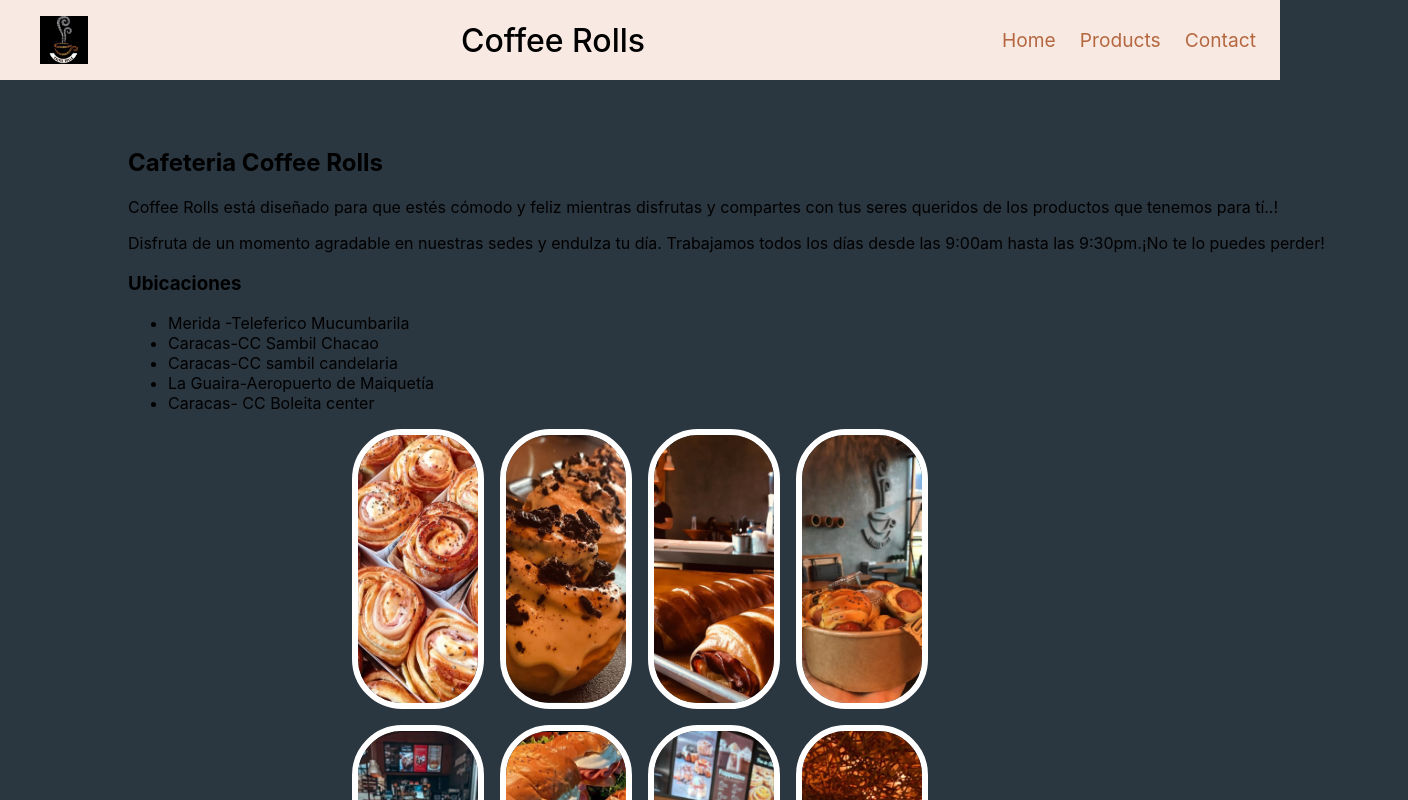
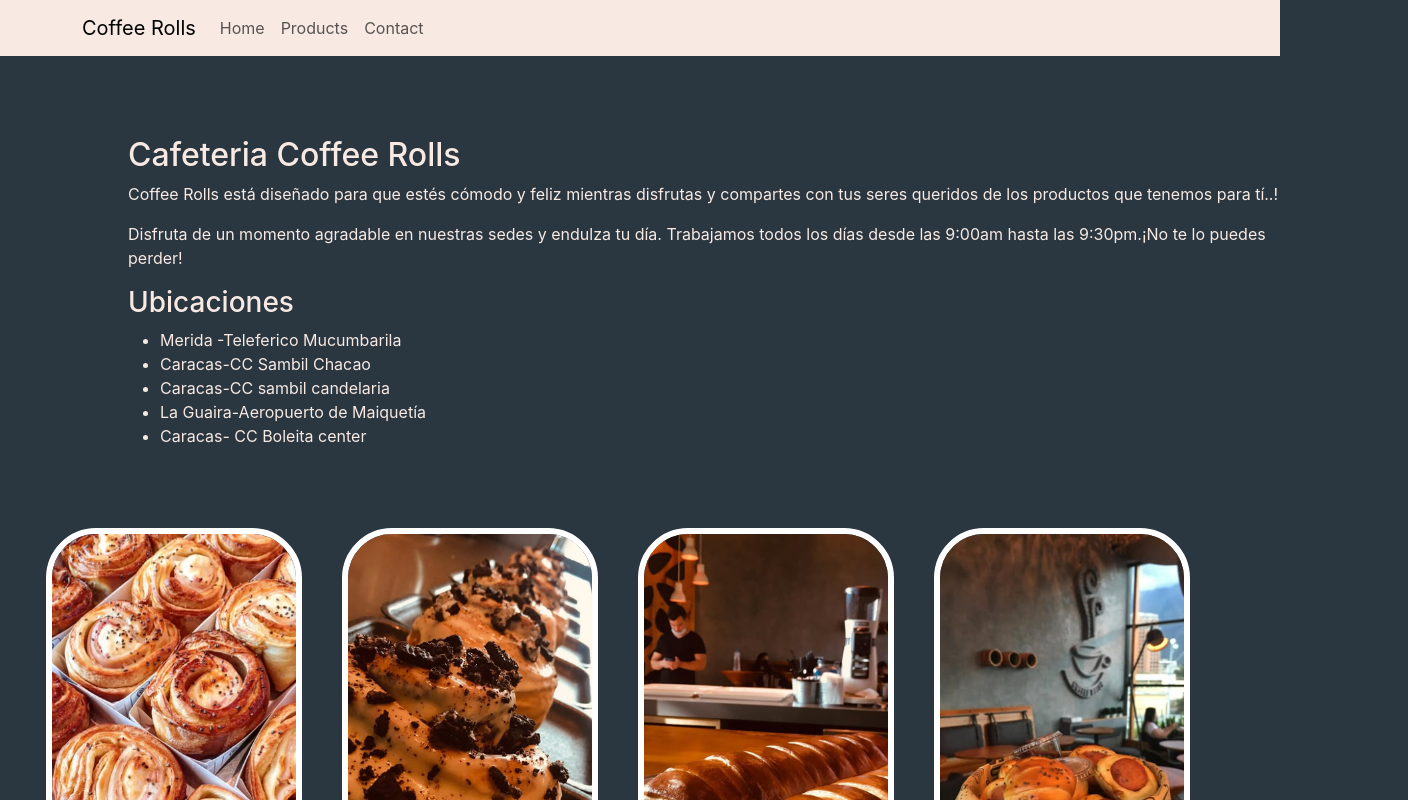
Before and after one commit to GenesisUVM/Coffee_rolls, a React (Create React App) app in the folder coffee_roll/: page / in a window 1280 px wide. Shown: the top 800 px of the page, 1408 px wide, since content can reach past the window. Built offline with nearby package versions, Linux system fonts and the light colour scheme.

Commit message:
Implementacion de bootstrap en el nav y footer

```diff
--- a/coffee_roll/package.json
+++ b/coffee_roll/package.json
@@ -3,8 +3,11 @@
   "version": "0.1.0",
   "private": true,
   "dependencies": {
+    "bootstrap": "^5.3.3",
+    "coffee_roll": "file:",
     "cra-template": "1.2.0",
     "react": "^19.0.0",
+    "react-bootstrap": "^2.10.8",
     "react-dom": "^19.0.0",
     "react-router-dom": "^7.1.3",
     "react-scripts": "5.0.1",
--- a/coffee_roll/src/componentes/Footer.js
+++ b/coffee_roll/src/componentes/Footer.js
@@ -0,0 +1,28 @@
+import React from 'react';
+import { Link } from 'react-router-dom';
+import Container from 'react-bootstrap/Container';
+import Nav from 'react-bootstrap/Nav';
+import Navbar from 'react-bootstrap/Navbar';
+import './Navbar.css';
+
+
+function Footer(){
+
+    return(
+        <Navbar expand="lg" className="custom-footer"  variant="dark">
+        <Container>
+          <Navbar.Brand href="#home">Coffee Rolls</Navbar.Brand>
+          <Navbar.Toggle aria-controls="basic-navbar-nav" />
+        <Navbar.Collapse id="basic-navbar-nav">
+          <Nav className="me-auto">
+            <Nav.Link as={Link} to="/">Home</Nav.Link>
+            <Nav.Link as={Link} to="/promociones">Products</Nav.Link>
+            <Nav.Link as={Link} to="/reseñas">Contact</Nav.Link>
+            </Nav>
+            </Navbar.Collapse>
+          </Container>
+          </Navbar>
+    )
+};
+
+export default Footer
--- a/coffee_roll/src/componentes/Galeria.css
+++ b/coffee_roll/src/componentes/Galeria.css
@@ -1,18 +1,21 @@
 .contenedorGaleria{
-    width: 100%;
+    width: 90%;
+    position: relative;
     display: flex;
     justify-content: center;
-    height: 280px;
-    gap: 1rem;
+    height: 22vh;
+    gap: 1.5rem;
     transition: 0.3s;
     padding: 0;
+    margin-top: 2.5rem;
+
 }
 
 .contenedorGaleria li{
     position: relative;
-    left: -10%;
+
     overflow: hidden;
-    flex: 0 0 120px;
+    flex: 0 0 20vw;
     border-radius: 50px;
     cursor: pointer;
     border: 0.4rem solid #fff;
@@ -41,21 +44,21 @@
     font-size: 1.5rem;
     margin-bottom: 1rem;
     white-space: nowrap;
-    color: #fff;
+    color: #F8EAE3;
 }
 .contenedorGaleria p {
-    color: #fff;
+    color: #F8EAE3;
     font-size: 1.2rem;
     width: 100%;
 }
 .contenedorGaleria li .content{
     position: absolute;
     top: 0;
-    left: 3rem;
+    left: 0;
     right: 0;
     bottom: 0;
     z-index: 1;
-    color: #fff;
+    color: #F8EAE3;
     padding: 1.5rem;
     background: linear-gradient(0deg, rgb(0 0 0 / 70%) 10%, rgb(255 255 255 / 0%) 100%);
     opacity: 0;
@@ -66,7 +69,7 @@
 } .contenedorGaleria li .content span{
     position: absolute;
     z-index: 3;
-    left: 30%;
+    left: 50%;
     bottom: 0;
     translate: -50%;
     scale: 0.85;
@@ -74,7 +77,7 @@
     opacity: 0;
 }
 .contenedorGaleria li:hover{
-    flex: 0 1 266px;
+    flex: 0 1 55vw;
     scale: 1.1;
     z-index: 10;
     opacity: 1;
@@ -88,3 +91,31 @@
     opacity: 1;
     visibility: visible;
 }
+
+@media only screen and (min-width: 1200px){
+    .contenedorGaleria{
+        width: 85%;
+        height: 50vh;
+        gap: 2.5rem;
+
+    }
+    .contenedorGaleria li:hover{
+        flex: 0 0 30vw;
+
+    }
+    .contenedorGaleria:hover{
+        gap: 1.5rem;
+    }
+    .contenedorGaleria h3{
+
+        font-size: 1.2rem;
+
+    }
+    .contenedorGaleria p {
+
+        font-size: 1rem;
+
+    }
+
+
+}
--- a/coffee_roll/src/componentes/Navbar.css
+++ b/coffee_roll/src/componentes/Navbar.css
@@ -1,53 +1,9 @@
-.navBar{
-    background: #F8EAE3;
+.custom-navbar {
+    background-color: #F8EAE3;
+  }
+  .custom-footer{
+    background: #7B5937;
+    position: absolute;
     width: 100%;
-    height: 5rem;
-    position: absolute;
-    display: flex;
-    justify-content: space-around;
-    top: 0;
-}
-
-.logo{
-    width: 3rem;
-    margin: 1rem;
-}
-
-.nombre{
-    font-size: 1.2rem;
-    margin: auto;
-}
-
-.icon{
-    width: 3rem;
-    height: 3rem;
-    position: relative;
-    right: 1.5rem;
-    top: 1rem;
-}
-.link{
-    color: #B5673F;
-    font-size: 1.2rem;
-    text-decoration: none;
-    display: flex;
-    align-items: center;
-    padding-right: 1.5rem;
-}
-
-@media only screen and (min-width: 768px){
-    .logo{
-        padding-left: 1.5rem;
-
-    }
-    .nombre{
-        font-size: 2rem;
-        font-weight: 500;
-    }
-}
-
-@media only screen and (min-width: 1600px){
-    .nombre{
-        font-size: 2.5rem;
-
-    }
-}
+    bottom: 0;
+  }
--- a/coffee_roll/src/componentes/Navbar.js
+++ b/coffee_roll/src/componentes/Navbar.js
@@ -1,19 +1,35 @@
 import React from 'react';
-import {Link} from 'react-router-dom';
-import './Navbar.css'
-import logo from '../img/logo.png'
+import { Link } from 'react-router-dom';
+import Container from 'react-bootstrap/Container';
+import Nav from 'react-bootstrap/Nav';
+import Navbar from 'react-bootstrap/Navbar';
+import './Navbar.css';
 
-function Navbar(){
+
+function NavBar(){
 
     return(
-        <nav className="navBar">
-            <img src={logo} className='logo' alt='logo'></img>
-            <h2 className='nombre'>Coffee Rolls</h2>
-            <Link to={'/'} className='link'>Home</Link>
-            <Link to={'/promociones'} className='link'>Products</Link>
-            <Link to={'/reseñas'} className='link'>Contact</Link>
-        </nav>
+        <Navbar expand="lg" className="custom-navbar">
+        <Container>
+          <Navbar.Brand href="#home">Coffee Rolls</Navbar.Brand>
+          <Navbar.Toggle aria-controls="basic-navbar-nav" />
+        <Navbar.Collapse id="basic-navbar-nav">
+          <Nav className="me-auto">
+            <Nav.Link as={Link} to="/">Home</Nav.Link>
+            <Nav.Link as={Link} to="/promociones">Products</Nav.Link>
+            <Nav.Link as={Link} to="/reseñas">Contact</Nav.Link>
+            </Nav>
+            </Navbar.Collapse>
+          </Container>
+          </Navbar>
+        // <nav className="navBar">
+        //     <img src={logo} className='logo' alt='logo'></img>
+        //     <h2 className='nombre'>Coffee Rolls</h2>
+        //     <Link to={'/'} className='link'>Home</Link>
+        //     <Link to={'/promociones'} className='link'>Products</Link>
+        //     <Link to={'/reseñas'} className='link'>Contact</Link>
+        // </nav>
     )
 };
 
-export default Navbar
+export default NavBar
--- a/coffee_roll/src/index.js
+++ b/coffee_roll/src/index.js
@@ -1,5 +1,6 @@
 import React from 'react';
 import ReactDOM from 'react-dom/client';
+import 'bootstrap/dist/css/bootstrap.min.css';
 import './index.css';
 import App from './App';
 import reportWebVitals from './reportWebVitals';
--- a/coffee_roll/src/paginas/LandingPage.js
+++ b/coffee_roll/src/paginas/LandingPage.js
@@ -1,13 +1,13 @@
-import Navbar from '../componentes/Navbar'
+import NavBar from '../componentes/Navbar'
 import GaleriaImg from '../componentes/GaleriaImg'
-
+import Footer from '../componentes/Footer'
 import './paginas.css'
 
 function LandingPage (){
 
     return(
-        <>
-        <Navbar />
+        <div className='home'>
+        <NavBar />
         <div className='contenedor'>
             <span>
                 <h2>Cafeteria Coffee Rolls</h2>
@@ -25,7 +25,8 @@
 
             <GaleriaImg/>
         </div>
-        </>
+        < Footer />
+        </div>
     )
 };
 
--- a/coffee_roll/src/paginas/Promociones.js
+++ b/coffee_roll/src/paginas/Promociones.js
@@ -1,10 +1,12 @@
-import Navbar from '../componentes/Navbar'
+import Footer from '../componentes/Footer'
+import NavBar from '../componentes/Navbar'
 import './paginas.css'
 
 function Promociones (){
     return(
         <>
-        <Navbar />
+        <NavBar />
+        <Footer />
         </>
     )
 };
--- a/coffee_roll/src/paginas/Reseñas.js
+++ b/coffee_roll/src/paginas/Reseñas.js
@@ -1,10 +1,12 @@
-import Navbar from '../componentes/Navbar'
+import Footer from '../componentes/Footer'
+import NavBar from '../componentes/Navbar'
 import './paginas.css'
 
 function Reseñas (){
     return(
         <>
-        <Navbar />
+        <NavBar />
+        <Footer/>
         </>
     )
 };
--- a/coffee_roll/src/paginas/paginas.css
+++ b/coffee_roll/src/paginas/paginas.css
@@ -1,9 +1,27 @@
 body{
     background: #2A3640;
 }
-
+.home{
+    position: relative;
+    height: 100vh;
+}
 .contenedor{
     position: relative;
-    top: 8rem;
+    top: 5rem;
     left: 10%;
+    width: 90%;
 }
+.contenedor span{
+    padding: 0 5rem 0 0 ;
+    color: #F8EAE3;
+}
+@media only screen and (min-width: 675px){
+    .home{
+        height: 150vh;
+    }
+}
+@media only screen and (min-width: 1200px){
+    .home{
+        height: 200vh;
+    }
+}
```
Also changed, not shown: 1 other file (tests, documents, lock files or other folders).
